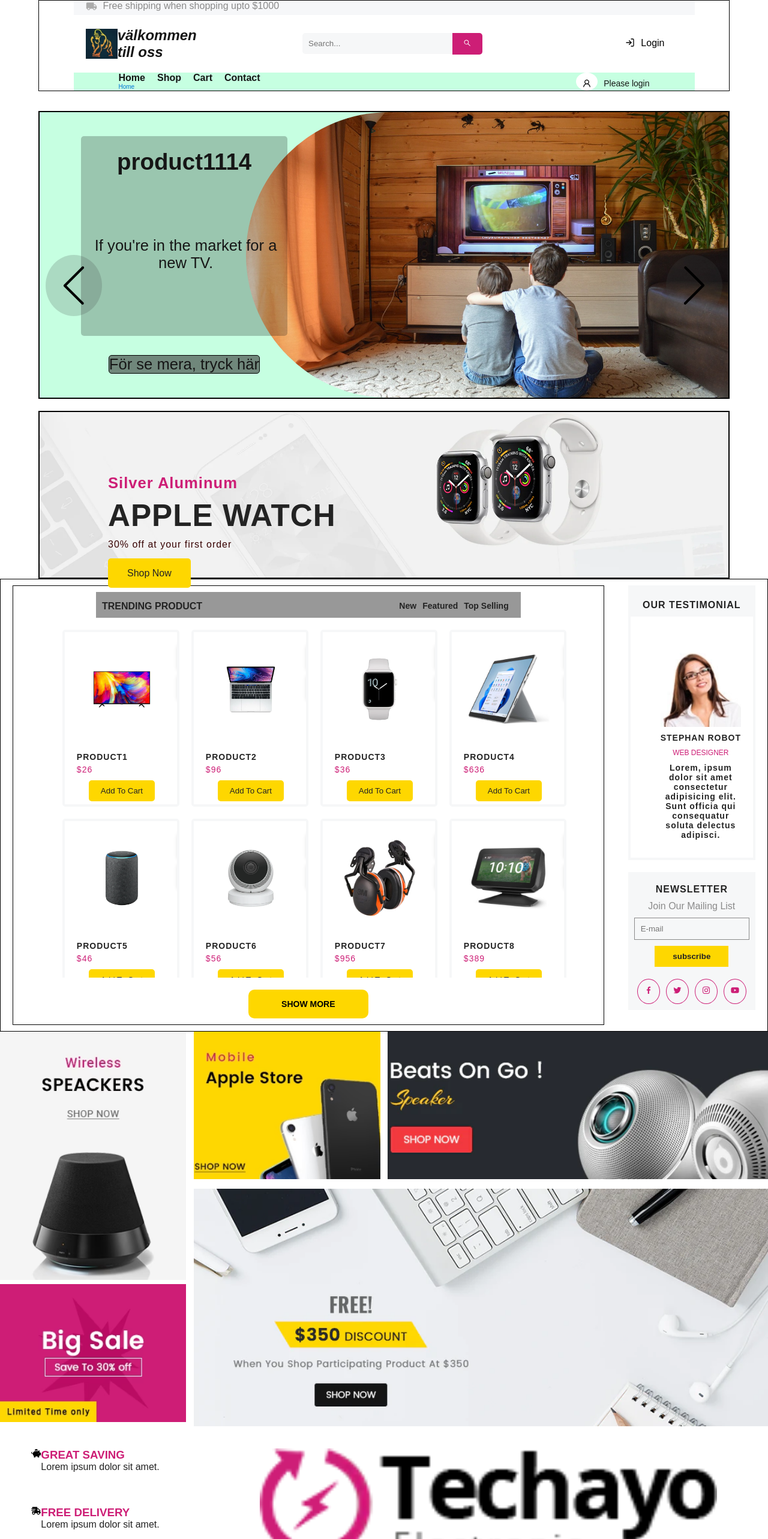
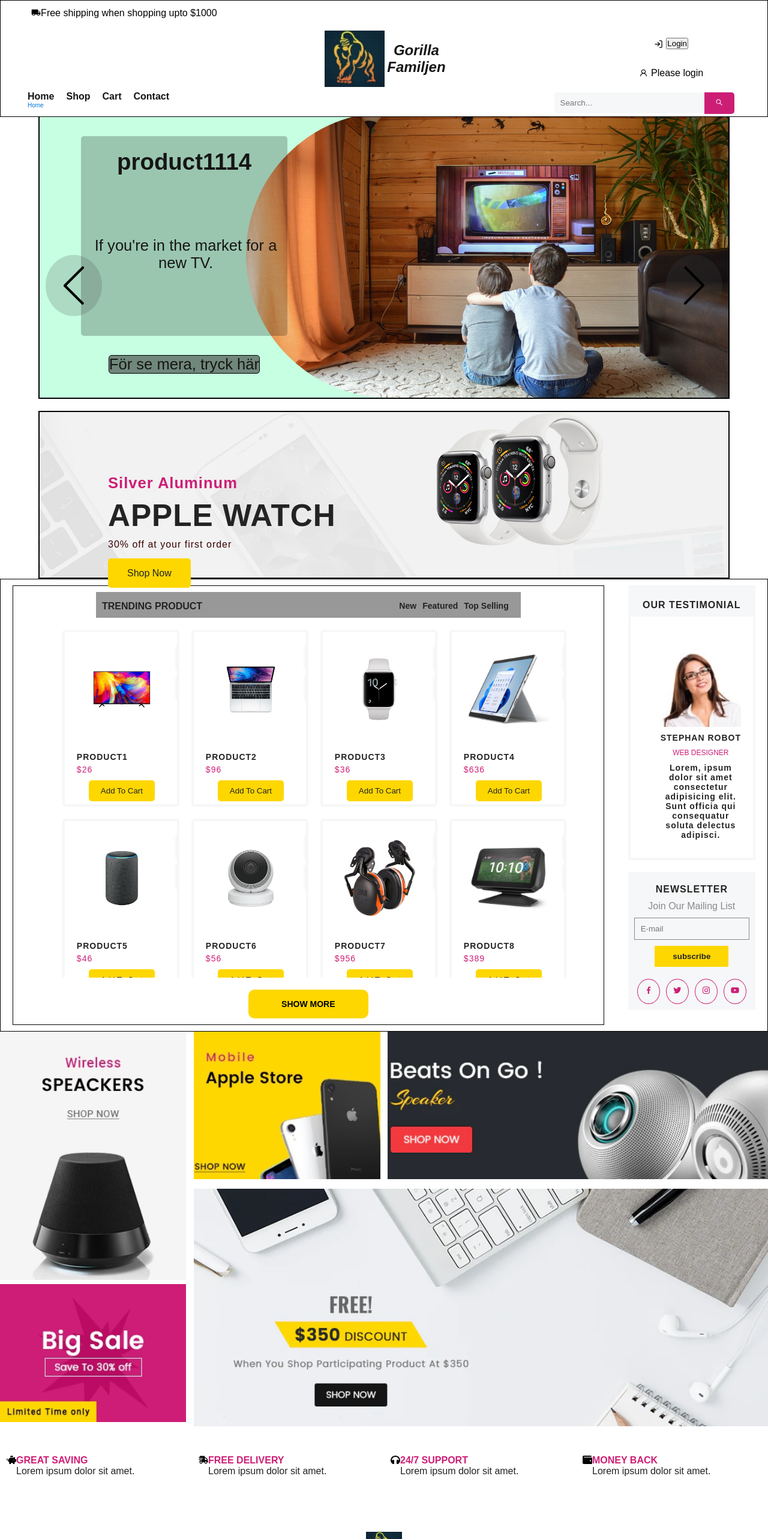
Before and after one commit to Delzarkafashi/react-shop, a React (Create React App) app in the folder eshop/: page / in a window 1280 px wide. Shown: the top 2566 px of the page at 60% size. Built offline with nearby package versions, Linux system fonts and the light colour scheme.

Commit message:
fixat grid på header och footer

```diff
--- a/eshop/src/comp/components/logo.css
+++ b/eshop/src/comp/components/logo.css
@@ -1,43 +1,42 @@
-.logo {
+.gorila-Header {
     display: flex;
     align-items: center;
-    gap: 10px;
+    justify-content: center;
 }
 
-.logo a {
-    text-decoration: none; /* Tar bort standard textdekoration från länkar */
-    color: inherit; /* Arv färg från parent, ändra efter behov */
-    display: flex; /* Gör så att innehållet linjeras sida vid sida */
-    align-items: center; /* Centrerar innehållet vertikalt */
+.gorila-Header a {
+    display: flex;
+    align-items: center;
+    text-decoration: none;
+    color: inherit;
 }
 
-.logo img {
-    cursor: pointer;
-    object-fit: cover;
-    height: 50px; /* Justera efter behov */
+.gorila-Header img {
+    width: 100px;
+    height: auto;
+    margin-right: 2%;
 }
 
-.logo h2 {
-    margin: 0; /* Tar bort standardmarginalen från h2 */
+.gorila-Header h2 {
+    margin: 0;
     cursor: pointer;
-    width: 100px;
-    font-family: 'Arial', sans-serif; /* Ändrar typsnittet */
-    font-size: 24px; /* Ändrar textstorleken */
-    font-weight: bold; /* Gör texten fet */
-    font-style: italic; /* Gör texten kursiv */
-    color: #151515; /* Ändrar textfärgen */
+    font-family: 'Arial', sans-serif;
+    font-size: 1.5em;
+    font-weight: bold;
+    font-style: italic;
+    color: #151515;
 }
 
-.logo a:hover img {
-    opacity: 0.8; /* Exempel på hover-effekt för bild */
+.gorila-Header a:hover img {
+    opacity: 0.8;
 }
 
-.logo a:hover h2 {
-    color: blue; /* Ändrar textfärgen till blått vid hover */
+.gorila-Header a:hover h2 {
+    color: blue;
 }
-/* Media Query */
+
 @media (max-width: 600px) {
-    .logo h2 {
+    .gorila-Header h2 {
         display: none;
     }
 }
--- a/eshop/src/comp/components/logo.js
+++ b/eshop/src/comp/components/logo.js
@@ -4,10 +4,10 @@
 
 const Logo = () => {
     return (
-        <div className="logo">
+        <div className="gorila-Header">
             <Link to="/">
                 <img src="image/logo gorila.png" alt="logo"></img>
-                <h2>välkommen till oss</h2>
+                <h2>Gorilla Familjen</h2>
             </Link>
         </div>
     );
--- a/eshop/src/comp/footer.css
+++ b/eshop/src/comp/footer.css
@@ -1,92 +1,102 @@
 .parent-footer {
     display: grid;
-    grid-template-columns: repeat(9, 1fr);
+    grid-template-columns: repeat(4, 1fr);
     grid-template-rows: repeat(5, 1fr);
     grid-column-gap: 0px;
     grid-row-gap: 0px;
 }
-.parent-footer
-{
-    margin-left: 10px;
+.gorila-footer{
+    height: auto;
+    width: 25%;
 }
 .parent-footer .detail-footer h3
 {
     text-transform: uppercase;
-    font-size: 100%px;
+    font-size: 100%;
     color: #cd1e76;
     font-weight: 600;
 }
 .parent-footer .detail-footer p
 {
-    font-size: 100%px;
+    font-size: 100%;
     color: #232323;
 }
-.div1-footer { grid-area: 1 / 1 / 2 / 4;
-    padding: 0 10%;
+.div1-footer { grid-area: 1 / 1 / 2 / 2;
     display: flex;
     flex-direction: row;
- }
-.div2-footer { grid-area: 2 / 1 / 3 / 4;
-    padding: 0 10%;
+    width: 80%;
+    height: 90%;
+    padding: 10px;
+    border: solid 1px #cd1e7500;
+}
+.div2-footer { grid-area: 1 / 2 / 2 / 3;
     display: flex;
     flex-direction: row;
+    width: 100%;
+    height: 90%;
+    padding: 10px;
+    border: solid 1px #cd1e7500;
 }
-.div3-footer { grid-area: 3 / 1 / 4 / 4;
-    padding: 0 10%;
+.div3-footer { grid-area: 1 / 3 / 2 / 4;
     display: flex;
     flex-direction: row;
+    width: 100%;
+    height: 90%;
+    padding: 10px;
+    border: solid 1px #cd1e7500;
+ }
+.div4-footer { grid-area: 1 / 4 / 2 / 5;
+    display: flex;
+    flex-direction: row;
+    width: 80%;
+    height: 90%;
+    padding: 10px;
+    border: solid 1px #cd1e7500;
 }
-.div4-footer { grid-area: 4 / 1 / 5 / 4;
-    padding: 0 10%;
-    display: flex;
-    flex-direction: row; }
-.div5-footer {
-    grid-area: 4 / 4 / 6 / 6;
-    display: flex;
-    flex-direction: column;
-    align-items: center;
-    justify-content: flex-start;
-    gap: 1%;
-}
-.div5-footer ul,.div6-footer ul, .div7-footer ul {
-    list-style: none; /* Tar bort listmarkörer */
-    padding: 0; /* Tar bort standardpadding */
-    margin: 0; /* Tar bort standardmarginal */
-    width: 100%; /* Sätter bredden på listan */
-    text-align: center; /* Centrerar texten inom listan */
-}
-
-.div6-footer { grid-area: 4 / 6 / 6 / 8;
-    display: flex;
-    flex-direction: column;
-    align-items: center;
-    justify-content: flex-start;
-    gap: 1%;
- }
-.div7-footer { grid-area: 4 / 8 / 6 / 10;
-    display: flex;
-    flex-direction: column;
-    align-items: center;
-    justify-content: flex-start;
-    gap: 1%;
-}
-.div5-footer ul,.div6-footer ul, .div7-footer ul {
-    list-style: none; /* Tar bort listmarkörer */
-    padding: 0; /* Tar bort standardpadding */
-    margin: 0; /* Tar bort standardmarginal */
-    width: 100%; /* Sätter bredden på listan */
-    text-align: center; /* Centrerar texten inom listan */
-}
-.div8-footer { grid-area: 1 / 4 / 3 / 10; }
-.div9-footer { grid-area: 3 / 4 / 4 / 10; }
-.div10-footer { grid-area: 5 / 1 / 6 / 4; }
-
-.box-footer {
+.div5-footer { grid-area: 2 / 1 / 3 / 2; }
+.div6-footer { grid-area: 2 / 2 / 4 / 4;
     display: flex;
     align-items: center;
     justify-content: center;
     text-align: center;
-}
+    height: 100%;
+    width: 100%;}
+.div7-footer { grid-area: 2 / 4 / 3 / 5; }
+.div8-footer { grid-area: 3 / 1 / 4 / 2; }
+.div9-footer { grid-area: 3 / 4 / 4 / 5; }
+.div10-footer { grid-area: 4 / 1 / 5 / 2;
+    list-style: none;
+    padding: 0;
+    margin: 0;
+    width: 90%;
+    text-align: center;}
+.div11-footer { grid-area: 4 / 2 / 5 / 3;
+    list-style: none;
+    padding: 0;
+    margin: 0;
+    width: 90%;
+    text-align: center; }
+.div12-footer { grid-area: 4 / 3 / 5 / 4;
+    list-style: none;
+    padding: 0;
+    margin: 0;
+    width: 90%;
+    text-align: center; }
+.div13-footer { grid-area: 4 / 4 / 5 / 5;
+    list-style: none;
+    padding: 0;
+    margin: 0;
+    width: 90%;
+    text-align: center;}
+.div14-footer { grid-area: 5 / 1 / 6 / 5;
+    display: flex;
+    align-items: center;
+    justify-content: center;
+    text-align: center;
+    height: 100%;
+    width: 100%; }
+
+
 
 .icon_box {
     /* Lägg till stilar för ikonernas behållare här */
@@ -95,3 +105,30 @@
 .detail {
     /* Lägg till stilar för detaljtexten här */
 }
+
+@media (max-width: 768px) { /* Justera detta värde baserat på dina behov */
+
+
+     .parent-footer .detail-footer h3
+     {
+       text-transform: uppercase;
+        font-size: 60%;
+        color: #cd1e76;
+        font-weight: 600;
+       }
+     .parent-footer .detail-footer p
+      {
+         font-size: 80%;
+         color: #232323;
+       }
+       .gorila-footer{
+        height: auto;
+        width: 100%;
+       }
+       .div10-footer, .div11-footer, .div12-footer, .div13-footer {
+        font-size: 80%;
+        padding: 5px;
+    }
+
+
+}
--- a/eshop/src/comp/footer.js
+++ b/eshop/src/comp/footer.js
@@ -43,7 +43,26 @@
                     <p>Lorem ipsum dolor sit amet.</p>
                 </div>
             </div>
-            <div className="div5-footer">
+            {/* <div className="div5-footer"></div> */}
+            <div className="div6-footer">
+                <div className="header">
+                    <img className="gorila-footer" src="image/logo gorila.png" alt="" />
+                    <h1 className="Logo-Name">Gorilla Familjen</h1>
+                </div>
+
+            </div>
+            {/* <div className="div7-footer"></div>
+            <div className="div8-footer"></div>
+            <div className="div9-footer"></div> */}
+            <div className="div10-footer">
+                <h3>Contact us</h3>
+                <ul>
+                    <li>Lorem ipsum dolor sit amet.</li>
+                    <li>0709224098</li>
+                    <li>info@gmail.com</li>
+                </ul>
+            </div>
+            <div className="div11-footer">
                 <h3>Your Account</h3>
                 <ul>
                     <li>About us</li>
@@ -52,7 +71,7 @@
                     <li>Sales</li>
                 </ul>
             </div>
-            <div className="div6-footer">
+            <div className="div12-footer">
                 <h3>Products</h3>
                 <ul>
                     <li>Delivery</li>
@@ -61,7 +80,7 @@
                     <li>Old product</li>
                 </ul>
             </div>
-            <div className="div7-footer">
+            <div className="div13-footer">
                 <h3>Contact us</h3>
                 <ul>
                     <li>Lorem ipsum dolor sit amet.</li>
@@ -69,12 +88,8 @@
                     <li>info@gmail.com</li>
                 </ul>
             </div>
-            <div className="div8-footer">
-                <div className="header">
-                    <img src="image/logo.webp" alt="" />
-                </div>
-            </div>
-            <div className="div9-footer">
+
+            <div className="div14-footer">
             <p>Lorem ipsum dolor sit amet consectetur adipisicing elit. Rem mollitia, illum labore reprehenderit illo nisi.</p>
             </div>
         </div>
--- a/eshop/src/comp/nav.css
+++ b/eshop/src/comp/nav.css
@@ -1,15 +1,84 @@
+.parent-Header  {
+    display: grid;
+    grid-template-columns: repeat(4, 1fr);
+    grid-template-rows: repeat(4, 1fr);
+    grid-column-gap: 5px;
+    grid-row-gap: 5px;
+
+    position: fixed;
+    top: 0;
+    width: 100%;
+    z-index: 1100;
+    background-color: #fff;
+    border: 1px solid #000000;
+    justify-content: center;
+    align-items: center;
+    }
+    .gorila-Header{
+        height: auto;
+        width: 25%;
+        display: flex;
+        justify-content: center;
+        align-items: center;
+        text-align: center;
+        flex-direction: row;
+    }
+
+     .div1-Header { grid-area: 1 / 1 / 2 / 5;
+       display: flex;
+       flex-direction: row;
+       padding-left: 4%;}
+     .div2-Header { grid-area: 2 / 1 / 3 / 2; }
+     .div3-Header { grid-area: 2 / 2 / 4 / 4;
+        display: flex;
+        align-items: center;
+        justify-content: center;
+        text-align: center;
+        height: 100%;
+        width: 100%; }
+     .div4-Header { grid-area: 2 / 4 / 3 / 5;
+        display: flex;
+        align-items: center;
+        justify-content: center;}
+        .div4-Header > * {
+            margin-right: 5px;
+        }
+        .div4-Header .icon {
+            font-size: 15px;
+            height: 13px;
+        }
+     .div5-Header { grid-area: 3 / 1 / 4 / 2; }
+     .div6-Header { grid-area: 3 / 4 / 4 / 5;
+        display: flex;
+        align-items: center;
+        justify-content: center;}
+        .div6-Header > * {
+            margin-right: 5px;
+        }
+        .div6-Header .icon {
+            font-size: 15px;
+            height: 16px;
+        }
+     .div7-Header { grid-area: 4 / 1 / 5 / 3; }
+     .div8-Header { grid-area: 4 / 3 / 5 / 5;
+        display: flex;
+        justify-content: flex-end;
+        align-items: center;
+        padding-right: 4%;}
+
+
+/*
 .AllHeader {
     position: fixed;
     top: 0;
-    left: 5%; /* Sätter startpunkten till 5% från vänster */
-    width: 90%; /* Bredd sätts till 90% av skärmbredden */
-    z-index: 1000;
+    width: 100%;
+    z-index: 1100;
     background-color: #fff;
     border: 1px solid #000000;
 
-    display: flex; /* Använder flexbox */
-    justify-content: center; /* Centrerar innehållet horisontellt */
-    align-items: center; /* Centrerar innehållet vertikalt */
+    display: flex;
+    justify-content: center;
+    align-items: center;
 }
 .header .top_header
 {
@@ -97,21 +166,9 @@
     color: #151515;
     font-size: 14px;
     padding-top: 10px;
-}
+} */
 
 
-/* header nav a.active {
-    background-color: #555;
-      margin: auto;
-  }
-
-  header nav a:hover {
-    background-color: #777;
-    margin: auto;
-} */
-/* ... befintliga stilar ... */
-
-/* Media query för mindre skärmar */
 @media (max-width: 768px) {
     .header .mid_header .user{
         margin-right: 10px;
--- a/eshop/src/comp/nav.js
+++ b/eshop/src/comp/nav.js
@@ -16,7 +16,69 @@
 
     return (
         <>
-        <div className="AllHeader">
+        <div className="parent-Header">
+            <div className="div1-Header">
+            <div className="icon">
+                <MdLocalShipping />
+                </div>
+                <div className="info">
+                    <p>Free shipping when shopping upto $1000</p>
+                </div>
+            </div>
+            <div className="div2-Header">
+                {/* Innehåll */}
+            </div>
+            <div className="div3-Header">
+                <Logo />
+            </div>
+            <div className="div4-Header">
+    {isAuthenticated ? (
+        <>
+            <div className="icon"><CiLogout /></div>
+            <div className="btn"><button onClick={() => logout({ logoutParams: { returnTo: window.location.origin } })}>Logout</button></div>
+        </>
+    ) : (
+        <>
+            <div className="icon"><FiLogIn /></div>
+            <div className="btn"><button onClick={() => loginWithRedirect()}>Login</button></div>
+        </>
+    )}
+</div>
+
+            <div className="div5-Header">
+                {/* Innehåll */}
+            </div>
+            <div className="div6-Header">
+            {
+                        isAuthenticated ?
+                        <>
+                        <div className="icon">
+                         <AiOutlineUser />
+                        </div>
+                        <div className="info">
+                         <h2>{user.name}</h2>
+                         <p>{user.email}</p>
+                        </div>
+                        </>
+                        :
+                        <>
+                        <div className="icon">
+                         <AiOutlineUser />
+                        </div>
+                        <div className="info">
+                         <p>Please login</p>
+                        </div>
+                        </>
+                    }
+            </div>
+            <div className="div7-Header" id="meny">
+            <NavMenu />
+            </div>
+            <div className="div8-Header">
+            <SearchBox />
+            </div>
+        </div>
+        {/* <div className="AllHeader">
         <div className="header">
             <div className="top_header">
                 <div className="icon">
@@ -78,7 +140,7 @@
                 </div>
             </div>
         </div>
-        </div>
+        </div> */}
 
         </>
     )
```
